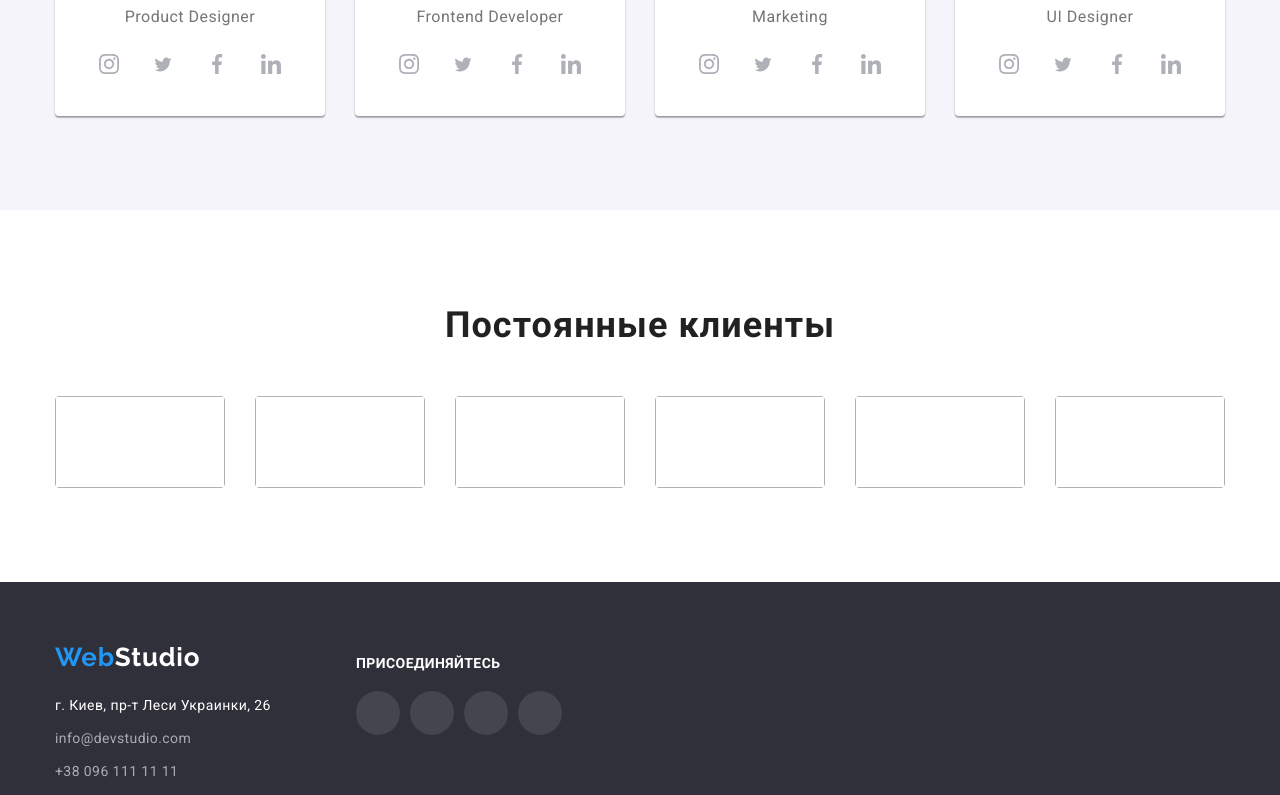
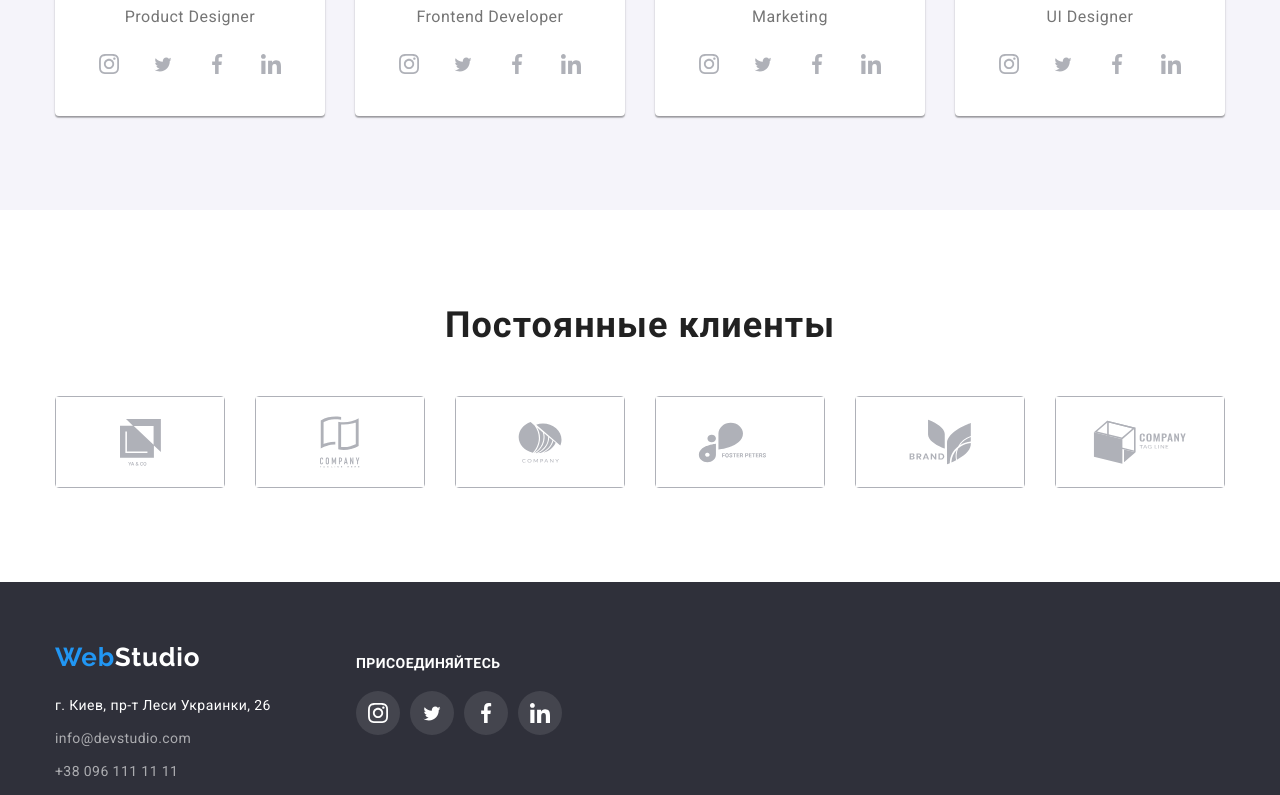
Before and after one commit to OljaOlja/-goit-markup-hw-04, a plain HTML site: page index.html in a window 1280 px wide. Shown: the part 2095-2890 px from the top of the page. Drawn offline with nearby package versions, Linux system fonts and the light colour scheme; the site is published under a folder, as on GitHub Pages, so addresses that start at the root find nothing.

Commit message:
Иконки и тени - правильно подключены иконки все

```diff
--- a/index.html
+++ b/index.html
@@ -360,42 +360,42 @@
             <li class="regular-customers-item">
               <a href="" class="regular-customers-link link">
                 <svg class="regular-customers-icon" width="41" height="47">
-                  <use href="/images/icons.svg#icon-company-1"></use>
+                  <use href="./images/icons.svg#icon-company-1"></use>
                 </svg>
               </a>
             </li>
             <li class="regular-customers-item">
               <a href="" class="regular-customers-link link">
                 <svg class="regular-customers-icon" width="40" height="52">
-                  <use href="/images/icons.svg#icon-company-2"></use>
+                  <use href="./images/icons.svg#icon-company-2"></use>
                 </svg>
               </a>
             </li>
             <li class="regular-customers-item">
               <a href="" class="regular-customers-link link">
                 <svg class="regular-customers-icon" width="44" height="42">
-                  <use href="/images/icons.svg#icon-company-3"></use>
+                  <use href="./images/icons.svg#icon-company-3"></use>
                 </svg>
               </a>
             </li>
             <li class="regular-customers-item">
               <a href="" class="regular-customers-link link">
                 <svg class="regular-customers-icon" width="85" height="41">
-                  <use href="/images/icons.svg#icon-company-4"></use>
+                  <use href="./images/icons.svg#icon-company-4"></use>
                 </svg>
               </a>
             </li>
             <li class="regular-customers-item">
               <a href="" class="regular-customers-link link">
                 <svg class="regular-customers-icon" width="63" height="46">
-                  <use href="/images/icons.svg#icon-company-5"></use>
+                  <use href="./images/icons.svg#icon-company-5"></use>
                 </svg>
               </a>
             </li>
             <li class="regular-customers-item">
               <a href="" class="regular-customers-link link">
                 <svg class="regular-customers-icon" width="94" height="44">
-                  <use href="/images/icons.svg#icon-company-6"></use>
+                  <use href="./images/icons.svg#icon-company-6"></use>
                 </svg>
               </a>
             </li>
@@ -447,28 +447,28 @@
             <li class="footer-soc-item">
               <a href="" class="footer-soc-link link"
                 ><svg class="footer-soc-icon" width="20" height="20">
-                  <use href="/images/icons.svg#icon-instagram"></use>
+                  <use href="./images/icons.svg#icon-instagram"></use>
                 </svg>
               </a>
             </li>
             <li class="footer-soc-item">
               <a href="" class="footer-soc-link link"
                 ><svg class="footer-soc-icon" width="20" height="17">
-                  <use href="/images/icons.svg#icon-twitter"></use>
+                  <use href="./images/icons.svg#icon-twitter"></use>
                 </svg>
               </a>
             </li>
             <li class="footer-soc-item">
               <a href="" class="footer-soc-link link"
                 ><svg class="footer-soc-icon" width="20" height="20">
-                  <use href="/images/icons.svg#icon-facebook"></use>
+                  <use href="./images/icons.svg#icon-facebook"></use>
                 </svg>
               </a>
             </li>
             <li class="footer-soc-item">
               <a href="" class="footer-soc-link link"
                 ><svg class="footer-soc-icon" width="20" height="20">
-                  <use href="/images/icons.svg#icon-linkedin"></use>
+                  <use href="./images/icons.svg#icon-linkedin"></use>
                 </svg>
               </a>
             </li>
```
